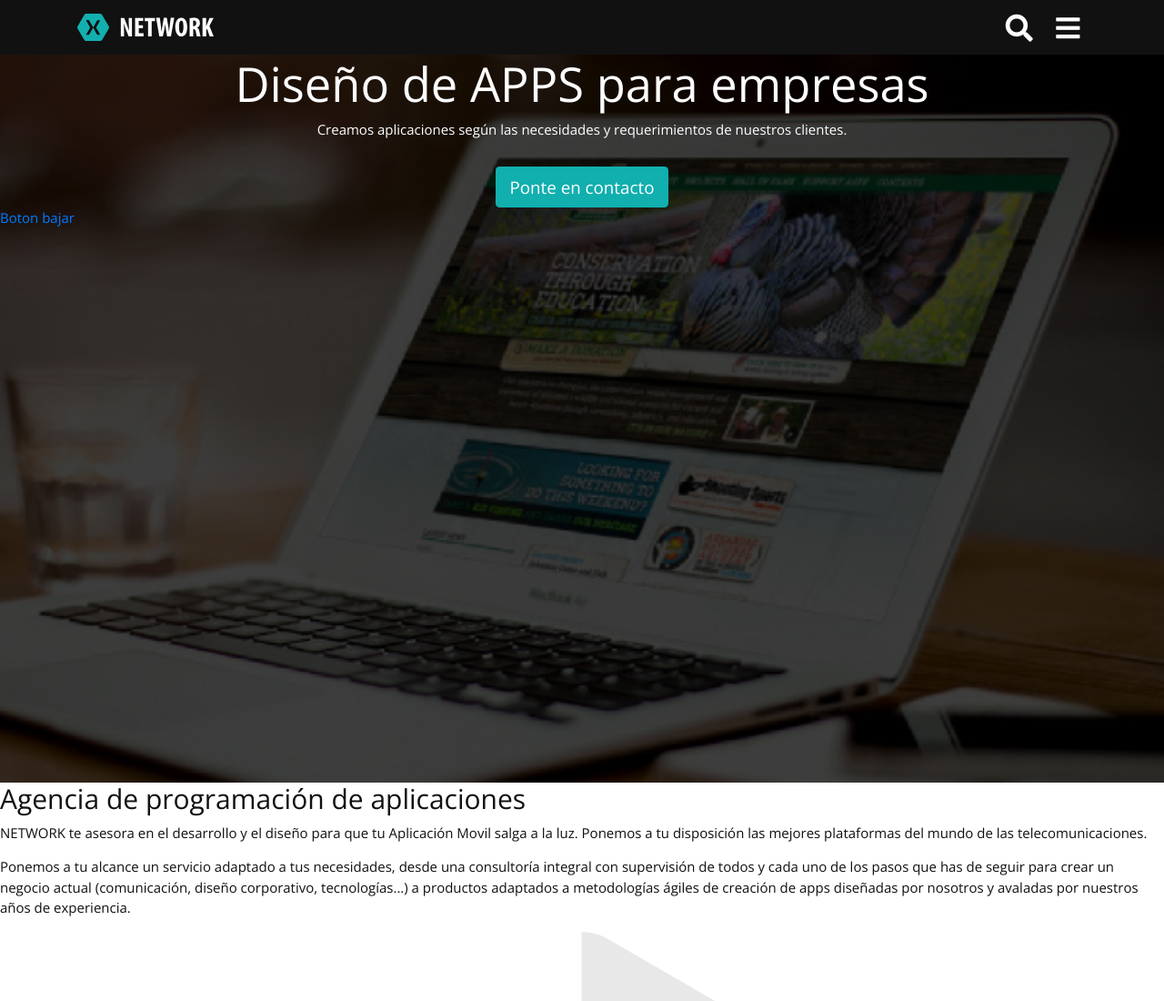
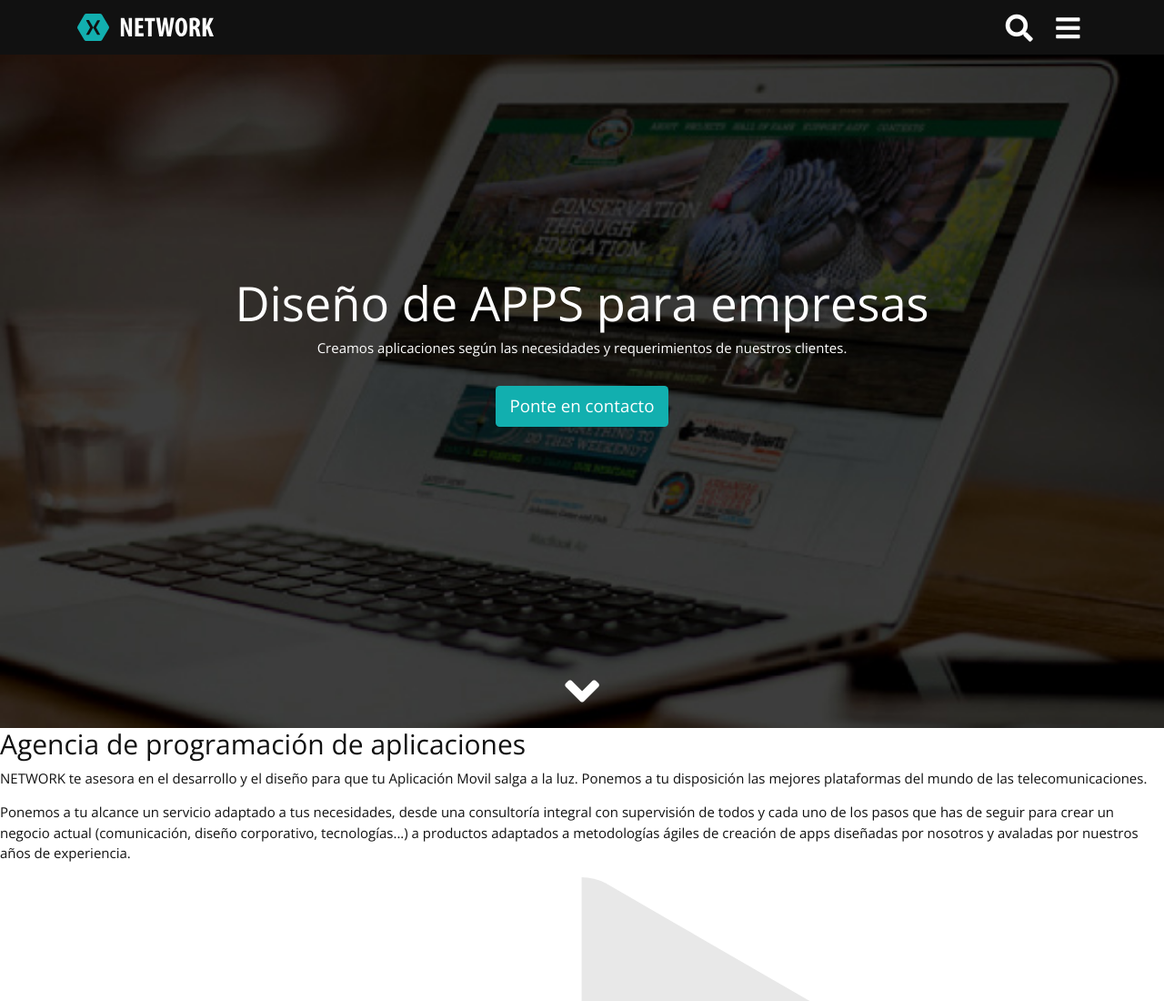
Before and after one commit to devsantoshm/bs4-maquetacion, a PHP site: page / in a window 1280 px wide. Shown: the top 1100 px of the page at 91% size. Run offline with PHP 8.4, Linux system fonts and the light colour scheme.

Commit message:
bloque de bienvenida dando animación a la flecha

```diff
--- a/css/estilos.css
+++ b/css/estilos.css
@@ -1,3 +1,4 @@
+@charset "UTF-8";
 html {
   font-size: 15px; }
 
@@ -11,7 +12,14 @@ body {
   background-size: cover;
   /* cubre el ancho y alto del contenedor */
   height: 100vh;
-  /* Permite visualizar todo el alto de la pantalla con viewport height */ }
+  /* Permite visualizar todo el alto de la pantalla con viewport height */
+  display: -webkit-box;
+  display: -ms-flexbox;
+  display: flex;
+  -webkit-box-orient: vertical;
+  -webkit-box-direction: normal;
+      -ms-flex-direction: column;
+          flex-direction: column; }
 
 .encabezado {
   background: #111111;
@@ -103,6 +111,18 @@ body {
 #menu-principal ul li.active a {
   color: #12AFAF; }
 
+.texto-encabezado {
+  -webkit-box-flex: 1;
+      -ms-flex: 1 1 auto;
+          flex: 1 1 auto;
+  /*para que ocupe todo el alto */
+  display: -webkit-box;
+  display: -ms-flexbox;
+  display: flex;
+  -webkit-box-align: center;
+      -ms-flex-align: center;
+          align-items: center; }
+
 .texto-encabezado .display-4 {
   margin-top: 4rem; }
 
@@ -119,3 +139,33 @@ body {
 .btn-primary:active:hover {
   background-color: #009500;
   border-color: transparent; }
+
+.flecha-bajar a {
+  display: inline-block;
+  /* Para que el enlace pueda tener la animación */
+  color: #fff;
+  font-size: 4rem;
+  -webkit-animation: flecha-animada 2s ease-in-out infinite;
+          animation: flecha-animada 2s ease-in-out infinite; }
+
+@-webkit-keyframes flecha-animada {
+  from {
+    -webkit-transform: translateY(0);
+            transform: translateY(0); }
+  50% {
+    -webkit-transform: translateY(6px);
+            transform: translateY(6px); }
+  to {
+    -webkit-transform: translateY(0);
+            transform: translateY(0); } }
+
+@keyframes flecha-animada {
+  from {
+    -webkit-transform: translateY(0);
+            transform: translateY(0); }
+  50% {
+    -webkit-transform: translateY(6px);
+            transform: translateY(6px); }
+  to {
+    -webkit-transform: translateY(0);
+            transform: translateY(0); } }
--- a/index.php
+++ b/index.php
@@ -51,9 +51,9 @@
          </div>
       </div>
 
-      <div class="flecha-bajar">
-         <a href="#agencia">Boton bajar</a>
-      </div>
+      <div class="flecha-bajar text-center">
+         <a href="#agencia"> <i class="fa fa-angle-down" aria-hidden="true"></i></a>
+     </div>
    </section>
    <section class="agencia" id="agencia">
       <h2>Agencia de programación de aplicaciones</h2>
--- a/scss/estilos.scss
+++ b/scss/estilos.scss
@@ -14,6 +14,8 @@ body{
     color: #fff;
     background-size: cover; /* cubre el ancho y alto del contenedor */
     height: 100vh; /* Permite visualizar todo el alto de la pantalla con viewport height */
+	display: flex;
+	flex-direction: column;
 }
 .encabezado{
 	background: $texto;
@@ -93,6 +95,11 @@ body{
     color: $principal;
 }
 
+.texto-encabezado {
+    flex: 1 1 auto; /*para que ocupe todo el alto */
+    display: flex;
+    align-items: center;
+}
 .texto-encabezado .display-4 {
     margin-top: 4rem;
 }
@@ -109,3 +116,21 @@ body{
     background-color: $secundario;
     border-color: transparent;
 }
+
+.flecha-bajar a {
+    display: inline-block; /* Para que el enlace pueda tener la animación */
+    color: #fff;
+    font-size: 4rem;
+    animation: flecha-animada 2s ease-in-out infinite;
+}
+@keyframes flecha-animada {
+    from {
+        transform: translateY(0);
+    }
+    50% {
+        transform: translateY(6px);
+    }
+    to {
+        transform: translateY(0);
+    }
+}
```
